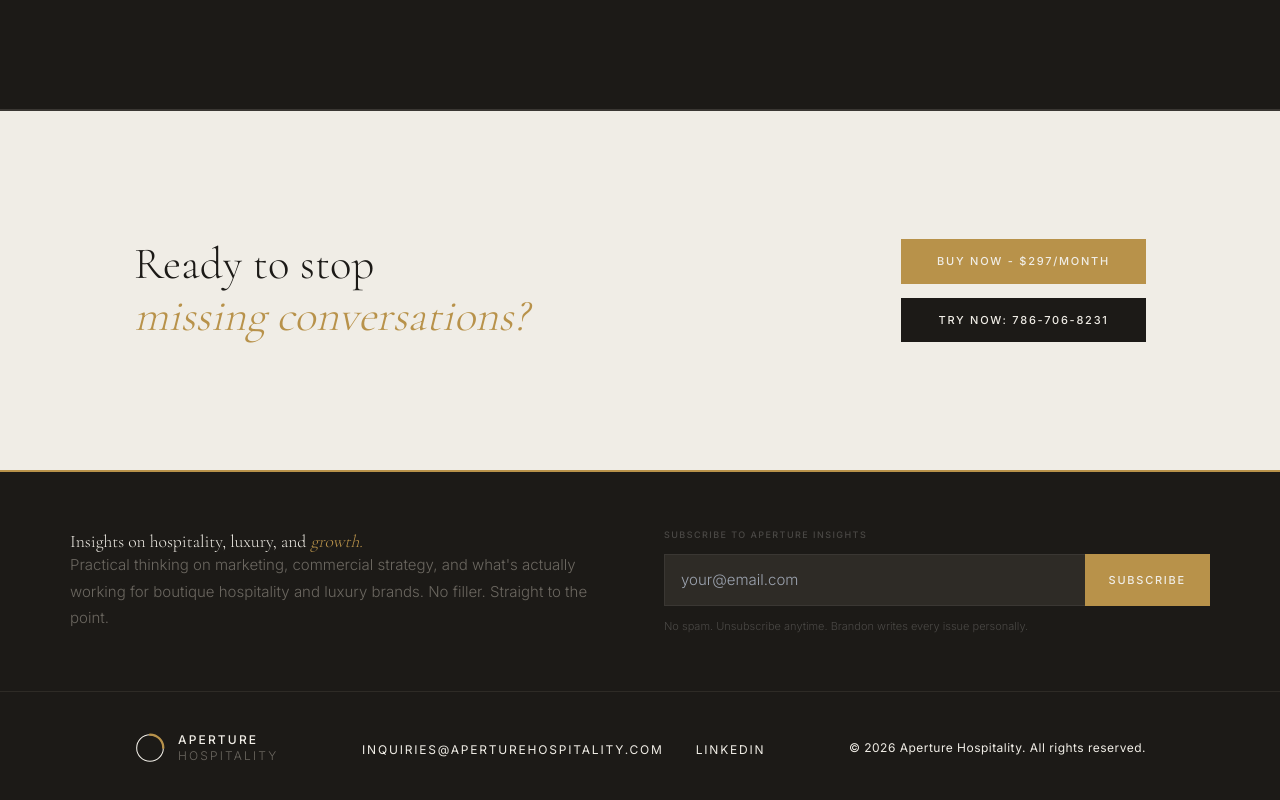
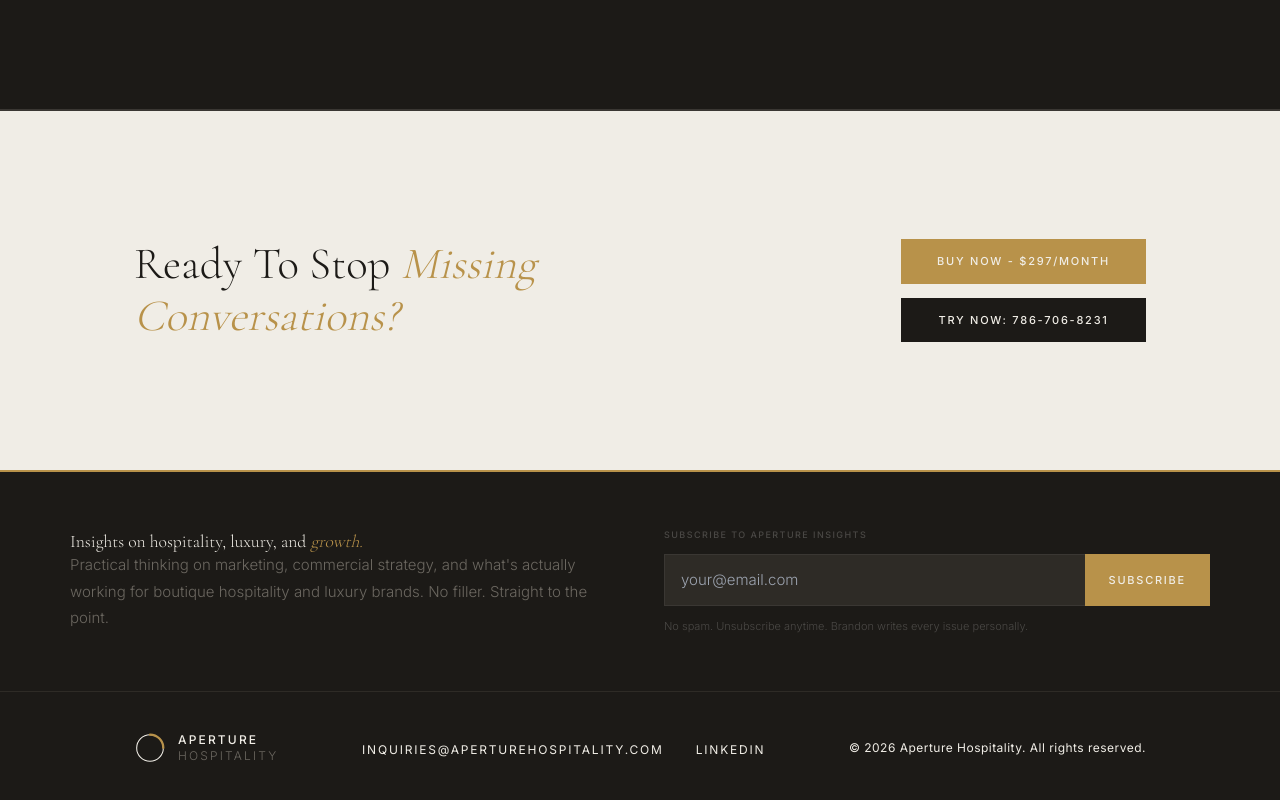
Before and after one commit to letsnavigatebmw/aperture-hospitality, a Next.js app: page /ai-solutions in a window 1280 px wide. Shown: the part 7471-8271 px from the top of the page. Built offline with nearby package versions, Linux system fonts and the light colour scheme.

Commit message:
Make headline one line and capitalize first letter of each word

```diff
--- a/app/ai-solutions/page.tsx
+++ b/app/ai-solutions/page.tsx
@@ -361,7 +361,7 @@ export default function AISolutionsPage() {
         <div style={{ maxWidth: '1140px', margin: '0 auto', padding: '0 clamp(1.5rem, 5vw, 4rem)' }}>
           <div style={{ display: 'flex', alignItems: 'center', justifyContent: 'space-between', gap: '3rem' }}>
             <h2 style={{ fontFamily: "'Cormorant Garamond', Georgia, serif", fontSize: 'clamp(2.25rem, 3.5vw, 3.25rem)', fontWeight: 300, lineHeight: 1.15, maxWidth: '22ch', margin: 0 }}>
-              Ready to stop<br/><em style={{ fontStyle: 'italic', color: '#B8924A' }}>missing conversations?</em>
+              Ready To Stop <em style={{ fontStyle: 'italic', color: '#B8924A' }}>Missing Conversations?</em>
             </h2>
             <div style={{ display: 'flex', flexDirection: 'column', gap: '0.875rem', flexShrink: 0 }}>
               <a href="https://offer.revenuefactory.com/buy-ai-employee-a" target="_blank" rel="noopener noreferrer" style={{ display: 'inline-flex', alignItems: 'center', justifyContent: 'center', padding: '0.875rem 2.25rem', background: '#B8924A', color: '#F0EDE6', fontSize: '0.6875rem', fontWeight: 500, letterSpacing: '0.16em', textTransform: 'uppercase', border: 'none', cursor: 'pointer', textDecoration: 'none' }}>
```
